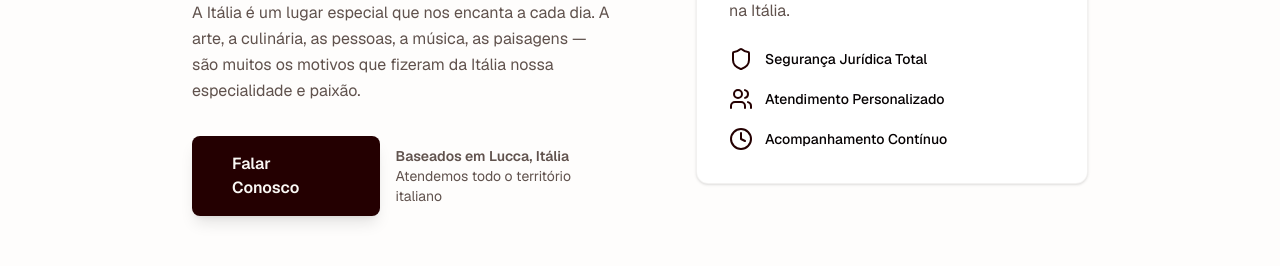
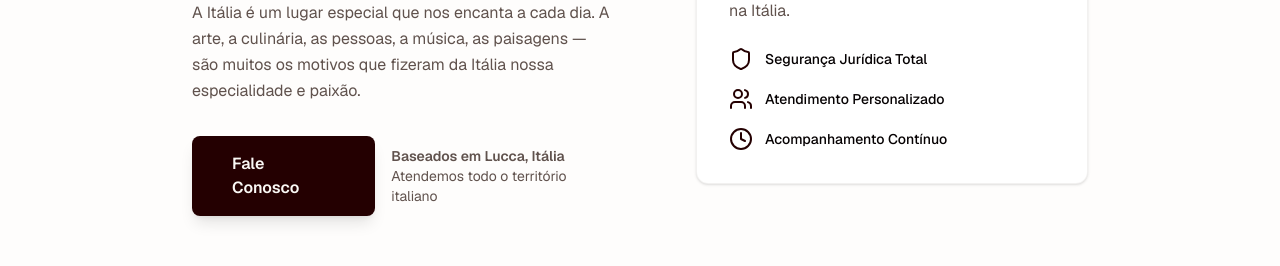
Before and after one commit to xnog/brasilita-web, a Next.js app: page / in a window 1280 px wide. Shown: the part 3340-3606 px from the top of the page. Built offline with nearby package versions, Linux system fonts and the light colour scheme.

Commit message:
add google forms

```diff
--- a/app/page.tsx
+++ b/app/page.tsx
@@ -25,7 +25,7 @@ export default function HomePage() {
             <a href="#contato" className="text-sm font-medium text-muted-foreground hover:text-foreground transition-colors">
               Contato
             </a>
-            <a href="#contato" className="btn-primary text-sm px-6 py-2">
+            <a href="https://docs.google.com/forms/d/e/1FAIpQLSf9g6IP9r91YeX0MExvMrbI2C40AXgqZkhyuXoibUvXXoThpA/viewform?usp=dialog" target="_blank" rel="noopener noreferrer" className="btn-primary text-sm px-6 py-2">
               Começar
             </a>
           </nav>
@@ -51,7 +51,7 @@ export default function HomePage() {
               Da compra à gestão, cuidamos de cada detalhe com expertise local.
             </p>
             <div className="flex flex-col sm:flex-row gap-4 justify-center mb-12">
-              <a href="#contato" className="btn-primary">
+              <a href="https://docs.google.com/forms/d/e/1FAIpQLSf9g6IP9r91YeX0MExvMrbI2C40AXgqZkhyuXoibUvXXoThpA/viewform?usp=dialog" target="_blank" rel="noopener noreferrer" className="btn-primary">
                 Iniciar Consulta Gratuita
               </a>
               <a href="#servicos" className="btn-secondary">
@@ -339,8 +339,8 @@ export default function HomePage() {
                   e paixão.
                 </p>
                 <div className="flex items-center space-x-4">
-                  <a href="#contato" className="btn-primary">
-                    Falar Conosco
+                  <a href="https://docs.google.com/forms/d/e/1FAIpQLSf9g6IP9r91YeX0MExvMrbI2C40AXgqZkhyuXoibUvXXoThpA/viewform?usp=dialog" target="_blank" rel="noopener noreferrer" className="btn-primary">
+                    Fale Conosco
                   </a>
                   <div className="text-sm text-muted-foreground">
                     <p className="font-semibold">Baseados em Lucca, Itália</p>
@@ -387,7 +387,7 @@ export default function HomePage() {
               Agende uma consulta gratuita e descubra como podemos ajudá-lo a investir no mercado imobiliário italiano
             </p>
             <div className="flex flex-col sm:flex-row gap-4 justify-center">
-              <a href="mailto:contato@brasilita.com" className="btn-primary">
+              <a href="https://docs.google.com/forms/d/e/1FAIpQLSf9g6IP9r91YeX0MExvMrbI2C40AXgqZkhyuXoibUvXXoThpA/viewform?usp=dialog" target="_blank" rel="noopener noreferrer" className="btn-primary">
                 Consulta Gratuita
               </a>
               <a href="tel:+393312828232" className="btn-secondary">
```
